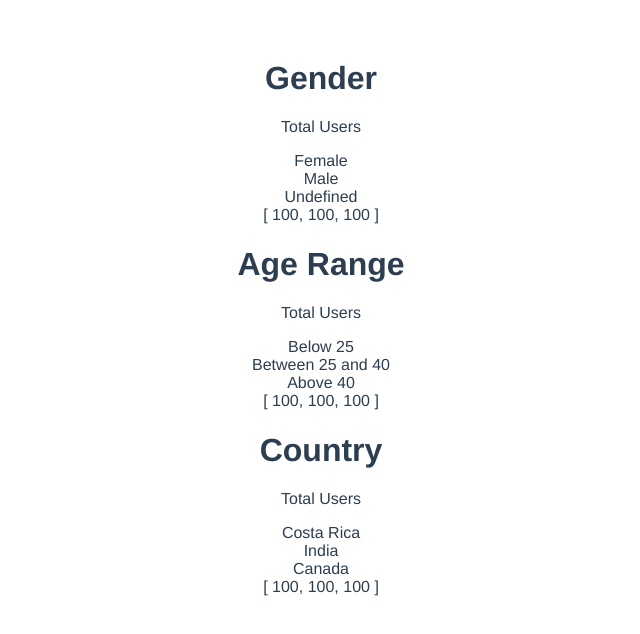
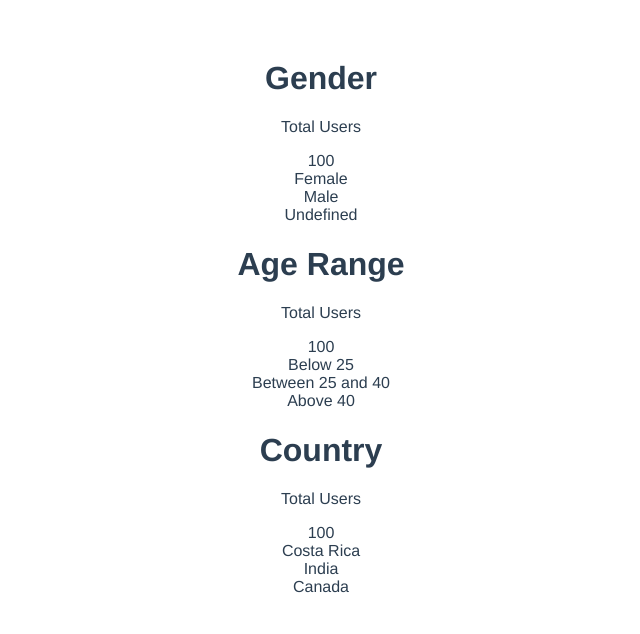
Before and after one commit to ararita/chart, a Vue app: page / in a window 1280 px wide. Shown: the top 634 px of the page, without its empty margins (319-959 px from the left). Built offline with nearby package versions, Linux system fonts and the light colour scheme.

Commit message:
Fix the error in showing sum of values

```diff
--- a/src/components/DonutChartCard.vue
+++ b/src/components/DonutChartCard.vue
@@ -3,11 +3,10 @@
     <div v-for="profile in profiles" v-bind:key="profile.title">
       <h1>{{ profile.title }}</h1>
       <p>{{ profile.totalLabel }}</p>
+      {{ getSum(profile.data) }}
       <div v-for="entry in profile.data" v-bind:key="entry.label">
         {{ entry.label }} <br />
-        <!-- {{ entry.value }} -->
       </div>
-      <div>{{ sumTotalValues }}</div>
     </div>
   </div>
 </template>
@@ -34,21 +33,28 @@
       });
   },
 
-  computed: {
-    sumTotalValues: function() {
-      let sumOfValues = this.profiles.map((profile) => {
-        return profile.data.reduce((sum, currentItem) => {
-          return sum + currentItem.value;
-        }, 0);
-      });
-      return sumOfValues.map((eachSum) => {
-        console.log(eachSum);
-        return eachSum;
-      });
+  // computed: {
+  //   sumTotalValues: function() {
+  //     let sumOfValues = this.profiles.map((profile) => {
+  //       return profile.data.reduce((sum, currentItem) => {
+  //         return sum + currentItem.value;
+  //       }, 0);
+  //     });
+  //     return sumOfValues.map((eachProfileSum) => {
+  //       // console.log(eachProfileSum);
+  //       return eachProfileSum;
+  //     });
+  //   },
+  // },
+
+  methods: {
+    getSum: function(data) {
+      console.log("data", data);
+      return data.reduce((sum, currentItem) => {
+        return sum + currentItem.value;
+      }, 0);
     },
   },
-
-  // mounted: function() {},
   // props: {
   //   msg: String,
   // },
```
